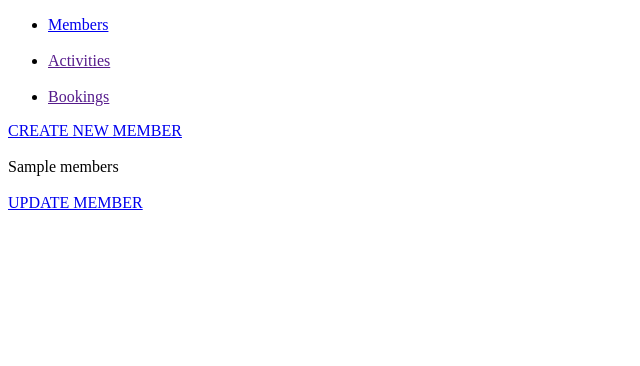
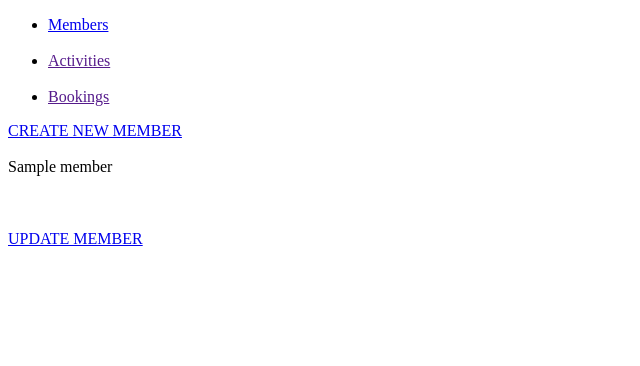
Before and after one commit to ecoBela/Gym_app_Flask_fullstack_wk5project, a Flask app: template templates/members/index.html in a window 1280 px wide. Shown: the top 366 px of the page, without its empty margins (0-640 px from the left). Run offline with Flask 2, Linux system fonts and the light colour scheme; the template is opened without the code that fills it: most values are stand-ins (such as "Sample title", 1, 10 or a date in 2020).

Commit message:
added for loop to display all members on members/index.html

```diff
--- a/controllers/member_controller.py
+++ b/controllers/member_controller.py
@@ -37,7 +37,7 @@ def create_member():
 #EDIT
 
 #/members/edit: GET, will render edit.html page displaying form
-@members_blueprint.route("/members/edit")
+@members_blueprint.route("/members/<id>/edit")
 def edit_member():
     return render_template("members/edit.html")
 
--- a/templates/members/index.html
+++ b/templates/members/index.html
@@ -6,7 +6,11 @@
 <br>
 <br>
 
-{{members}}
+{% for member in members %}
+    {{member.name}}
+    <br>
+    <br>
+{% endfor %}
 <br>
 <br>
 
```
